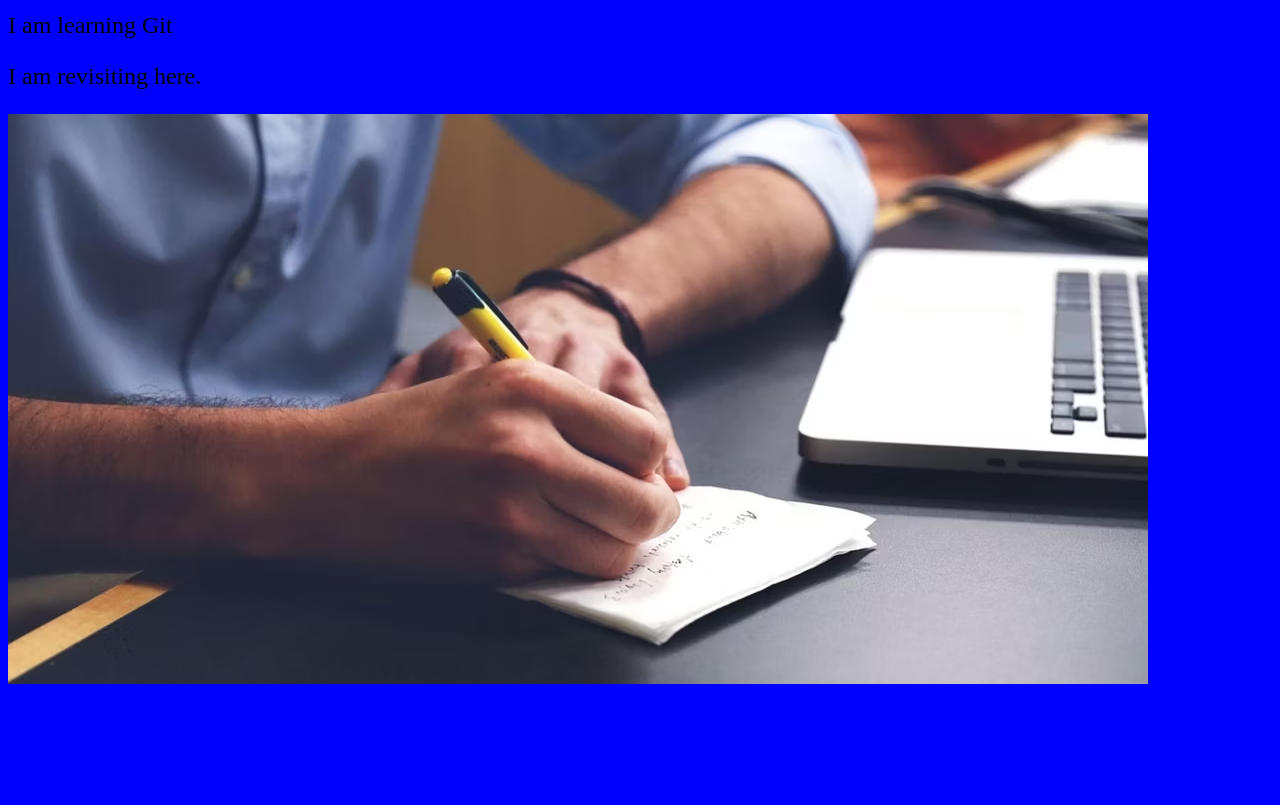
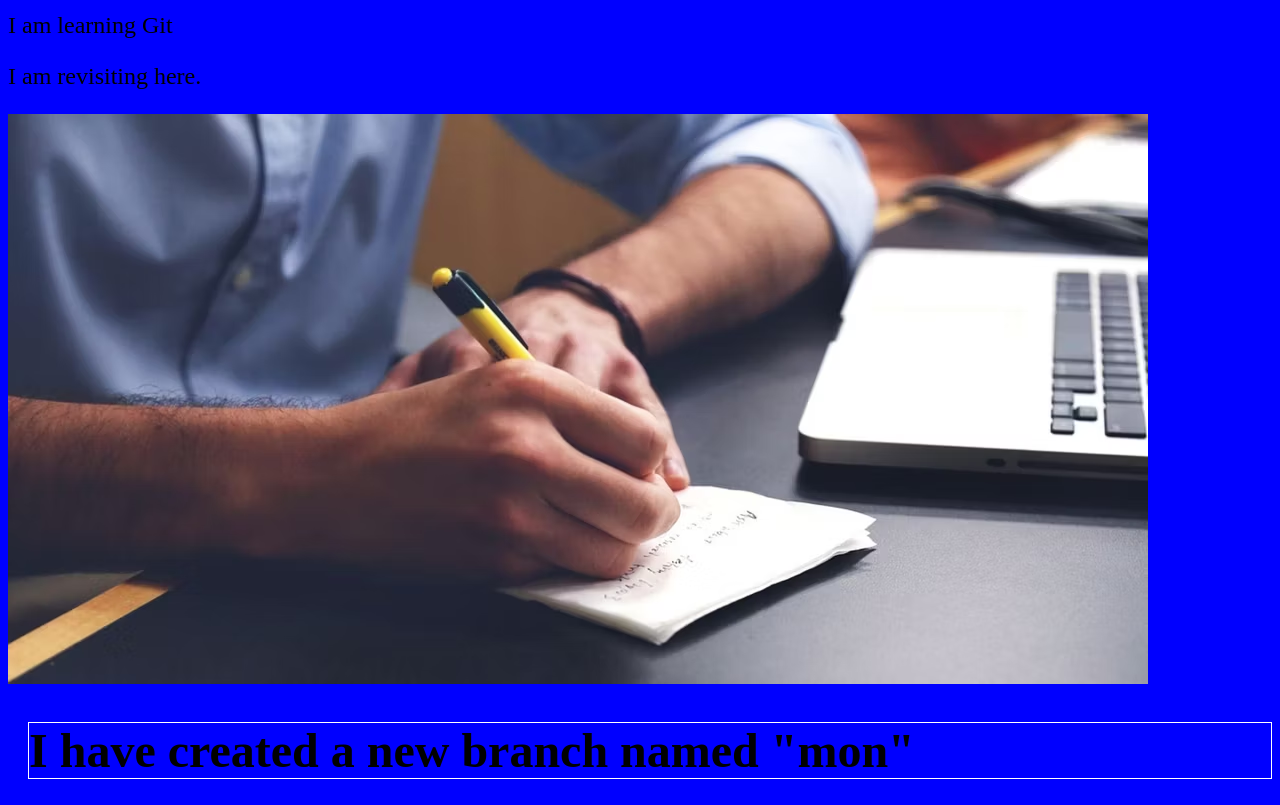
Before and after one commit to makcrescent/webdesign, a plain HTML site: page index.html in a window 1280 px wide. Shown: the part 109-914 px from the top of the page. Before the commit the page ends 807 px from the top, so only its background shows below. Drawn offline with Linux system fonts and the light colour scheme.

Commit message:
edit in the new branch mon

```diff
--- a/index.html
+++ b/index.html
@@ -11,5 +11,6 @@
     <p>I am learning Git</p>
     <p>I am revisiting here.</p>
     <img src="images/lapman.avif" alt="A man with a laptop" />
+    <h1>I have created a new branch named "mon"</h1>
 </body>
 </html>
```
